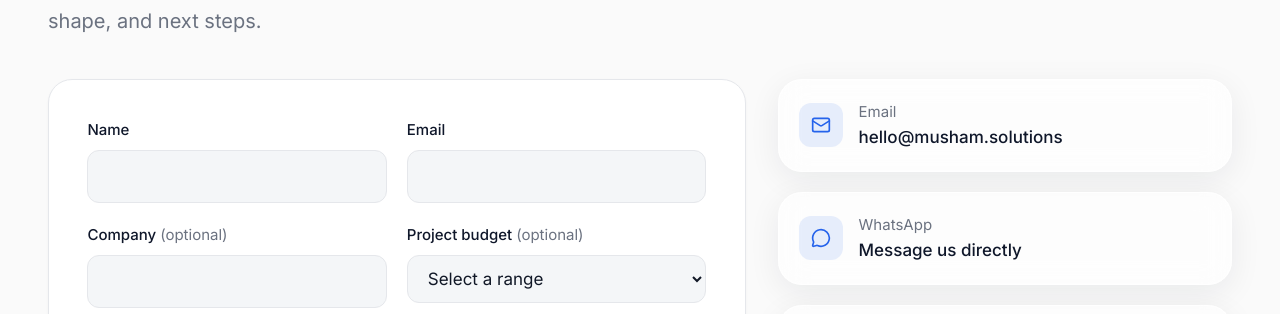
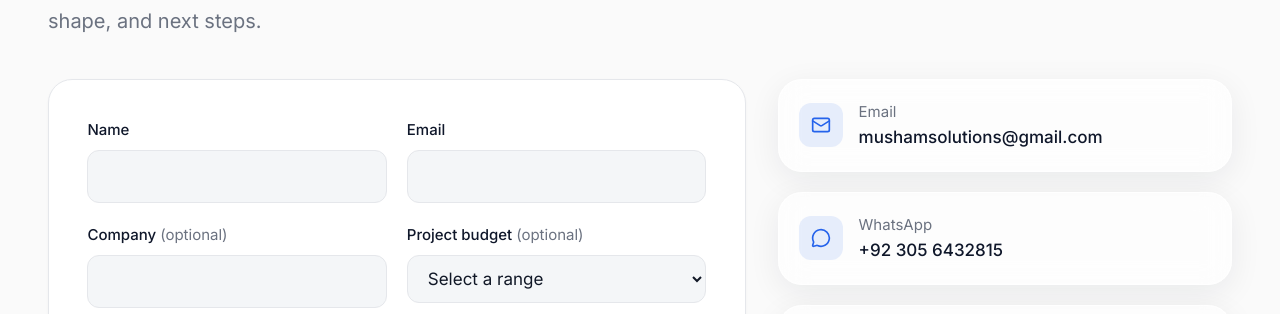
Before and after one commit to chhammad385/MusHam-Solutions, a React (Vite) app: page / in a window 1280 px wide. Shown: the part 7488-7802 px from the top of the page. Built offline with nearby package versions, Linux system fonts and the light colour scheme; a web font is replaced by a local one.

Commit message:
Update WhatsApp number, Email, and add pre-filled WhatsApp message

```diff
--- a/src/components/sections/Contact.jsx
+++ b/src/components/sections/Contact.jsx
@@ -8,8 +8,8 @@ import { SectionHeading } from '@/components/ui/SectionHeading'
 import { cn } from '@/utils/cn'
 
 // Placeholder contact details — swap for the real ones.
-const EMAIL = 'hello@musham.solutions'
-const WHATSAPP_NUMBER = '910000000000' // digits only, country code first
+const EMAIL = 'mushamsolutions@gmail.com'
+const WHATSAPP_NUMBER = '923056432815' // digits only, country code first
 const LOCATION = 'Pakistan, Lahore'
 
 const BUDGETS = [
@@ -32,8 +32,8 @@ const CHANNELS = [
   {
     icon: MessageCircle,
     label: 'WhatsApp',
-    value: 'Message us directly',
-    href: `https://wa.me/${WHATSAPP_NUMBER}`,
+    value: '+92 305 6432815',
+    href: `https://wa.me/${WHATSAPP_NUMBER}?text=Hi%20MusHam%20Solutions,%20I'm%20interested%20in%20working%20with%20you!`,
     external: true,
   },
   {
```
